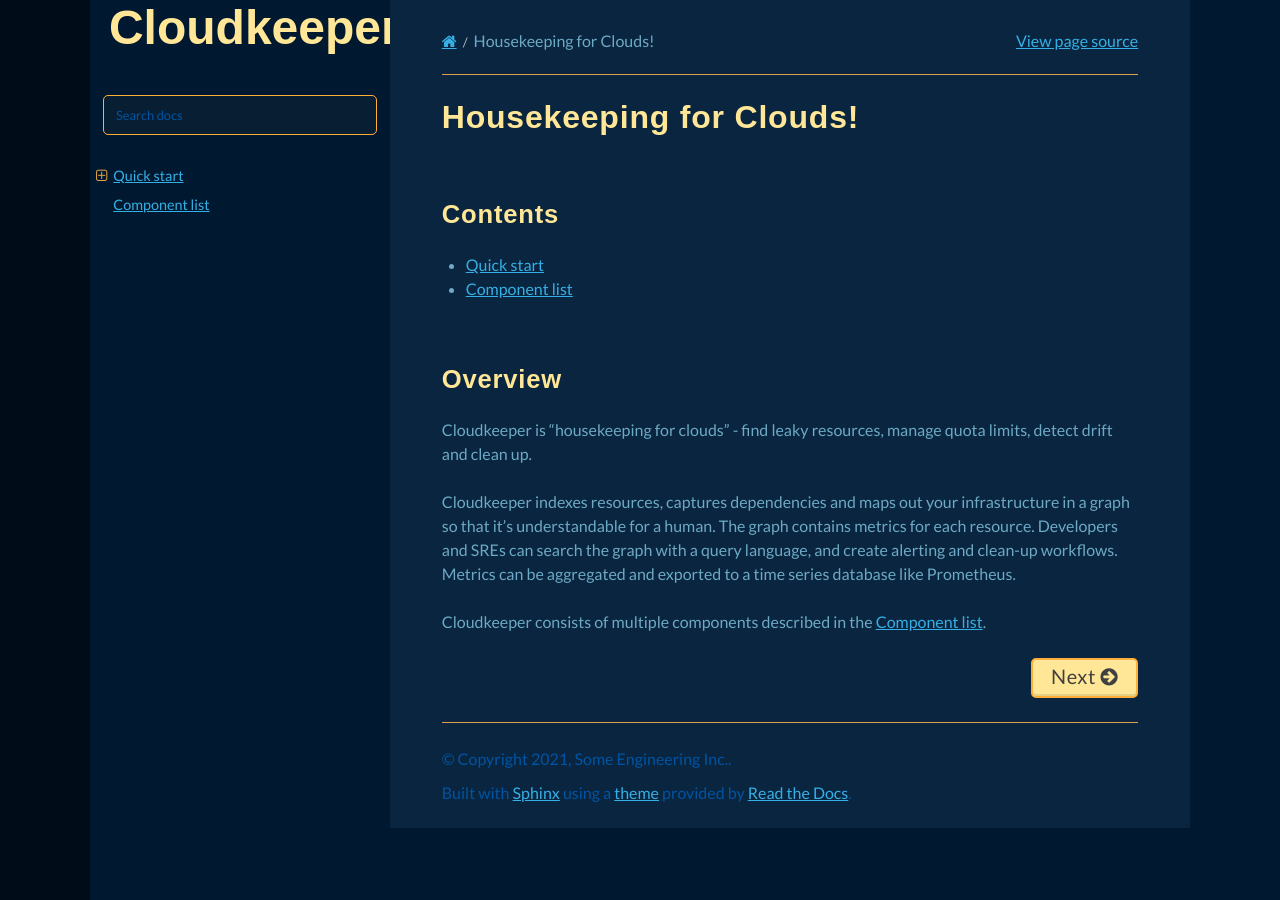
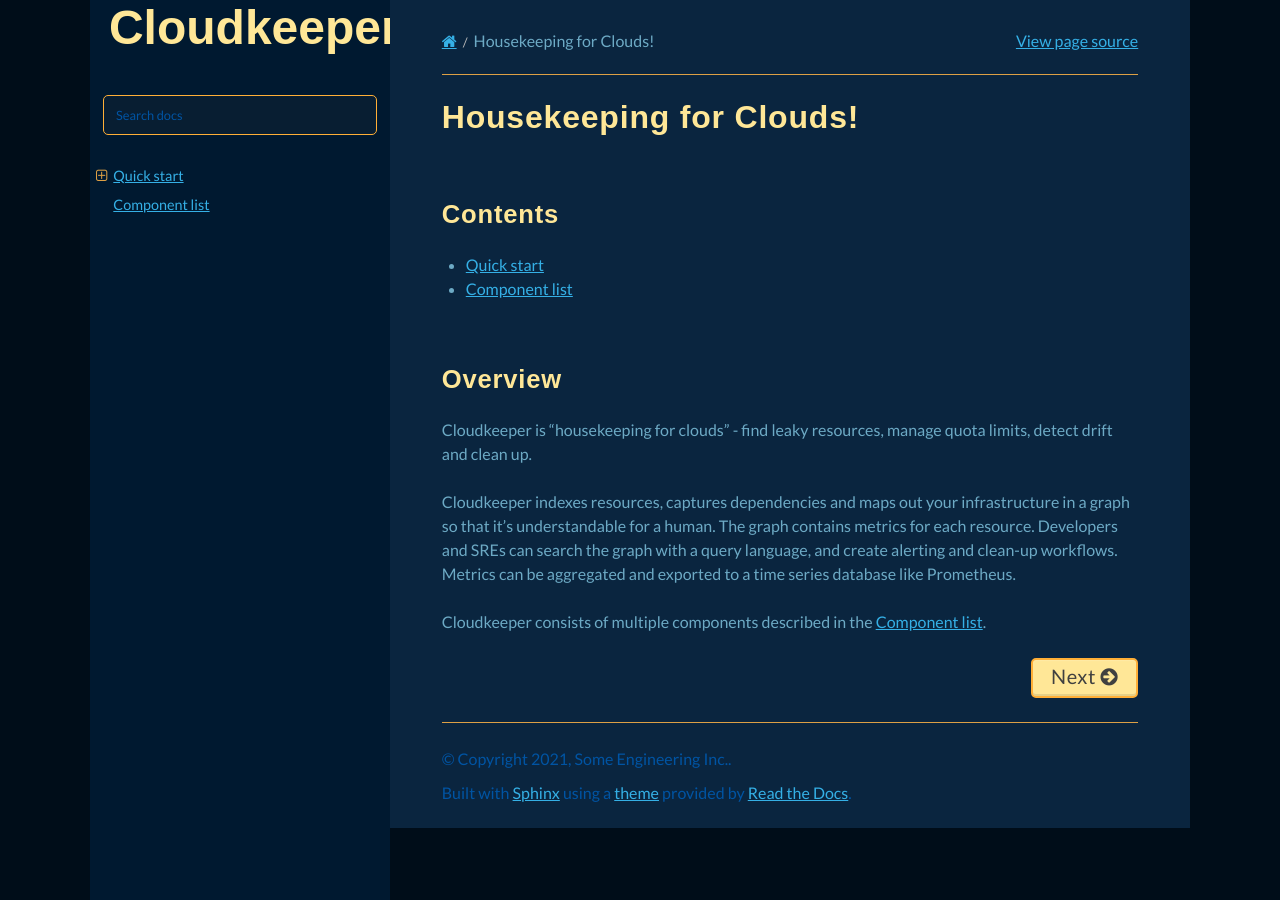
Before and after one commit to someengineering/fixinventory, a Sphinx documentation site: the page built from docs/source/index.rst, in a window 1280 px wide. Built offline with Sphinx 7.4.7 and the Read the Docs theme 2.0.0, drawn with Linux system fonts in a browser that asks for light colours; some web fonts are replaced.

Commit message:
Docs - Fixed wrong background color

```diff
--- a/docs/source/_static/css/custom.css
+++ b/docs/source/_static/css/custom.css
@@ -36,7 +36,7 @@
 }
 
 .wy-nav-content-wrap {
-    background-color: #001930;
+    background-color: #000d19;
 }
 
 .wy-nav-top {
```
